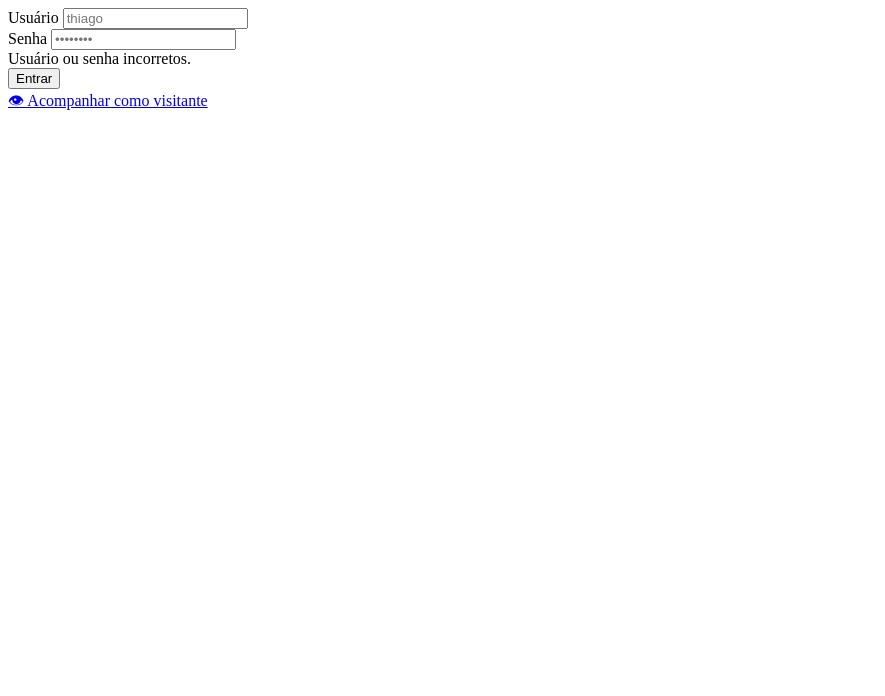
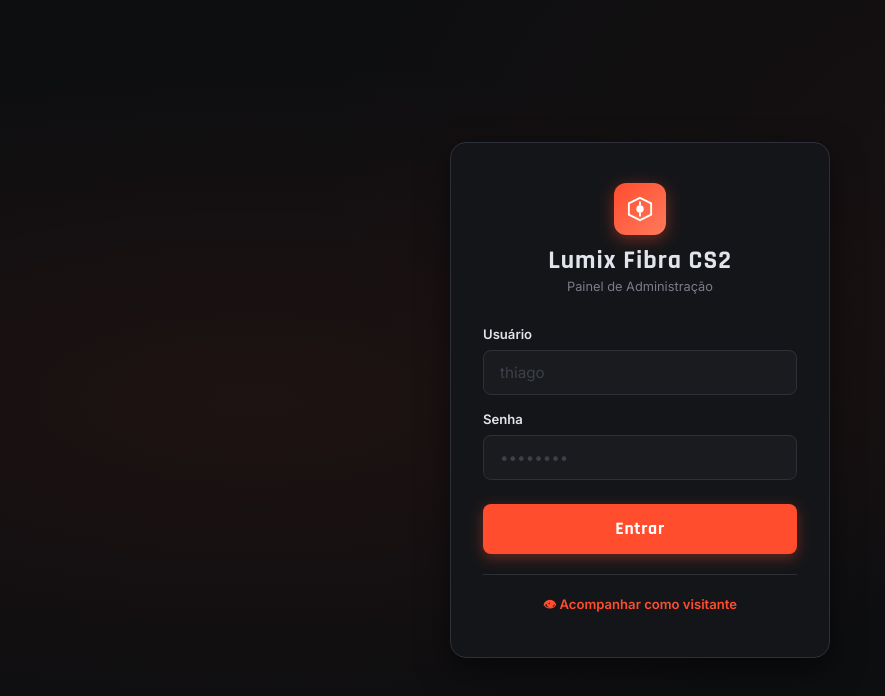
Before and after one commit to ThiagoFerreirared/cs-tournament, a plain HTML site: page index.html in a window 1280 px wide. Shown: the whole page, without its empty margins (0-885 px from the left). Drawn offline with Linux system fonts and the light colour scheme.

Commit message:
Update index.html

```diff
--- a/index.html
+++ b/index.html
@@ -7,12 +7,86 @@
   <link rel="preconnect" href="https://fonts.googleapis.com">
   <link href="https://fonts.googleapis.com/css2?family=Rajdhani:wght@700&family=Inter:wght@300..700&display=swap" rel="stylesheet">
   <style>
-    /* ... todo o CSS igual ao seu ... */
+    :root {
+      --color-bg:#0d0e10; --color-surface:#141518; --color-surface-2:#1a1b1f;
+      --color-border:#2e3038; --color-text:#e2e4ec; --color-text-muted:#7a7d8a;
+      --color-primary:#ff4d2e; --color-primary-hover:#e03f22;
+      --color-error:#e04060;
+      --font-display:'Rajdhani',sans-serif; --font-body:'Inter',sans-serif;
+      --radius-md:.5rem; --radius-lg:.75rem; --radius-xl:1rem;
+      --shadow-lg:0 12px 32px oklch(0 0 0 / 0.5);
+    }
+    *, *::before, *::after { box-sizing:border-box; margin:0; padding:0; }
+    html { -webkit-font-smoothing:antialiased; }
+    body {
+      min-height:100dvh; font-family:var(--font-body); background:var(--color-bg);
+      color:var(--color-text); display:flex; align-items:center; justify-content:center;
+      padding:1.5rem;
+      background-image: radial-gradient(ellipse at 20% 50%, oklch(from #ff4d2e l c h / 0.07) 0%, transparent 60%),
+                        radial-gradient(ellipse at 80% 20%, oklch(from #ff4d2e l c h / 0.04) 0%, transparent 50%);
+    }
+    .card {
+      background:var(--color-surface); border:1px solid var(--color-border);
+      border-radius:var(--radius-xl); padding:2.5rem 2rem;
+      max-width:380px; width:100%; box-shadow:var(--shadow-lg);
+    }
+    .logo {
+      display:flex; flex-direction:column; align-items:center; gap:.75rem;
+      margin-bottom:2rem; text-align:center;
+    }
+    .logo-icon {
+      width:52px; height:52px; border-radius:var(--radius-lg);
+      background: linear-gradient(135deg, var(--color-primary), #ff7a5c);
+      display:flex; align-items:center; justify-content:center;
+      box-shadow: 0 4px 16px oklch(from #ff4d2e l c h / 0.4);
+    }
+    .logo-icon svg { color:#fff; }
+    .logo h1 { font-family:var(--font-display); font-size:1.6rem; font-weight:700; letter-spacing:.04em; line-height:1.1; }
+    .logo p { font-size:.8rem; color:var(--color-text-muted); margin-top:.25rem; }
+    .form-group { display:flex; flex-direction:column; gap:.5rem; margin-bottom:1rem; }
+    .form-label { font-size:.82rem; font-weight:600; color:var(--color-text); }
+    .form-input {
+      background:var(--color-surface-2); border:1px solid var(--color-border);
+      border-radius:var(--radius-md); padding:.75rem 1rem;
+      font-size:.95rem; color:var(--color-text); font-family:var(--font-body);
+      transition: border-color .18s, box-shadow .18s;
+      width:100%;
+    }
+    .form-input:focus { outline:none; border-color:var(--color-primary); box-shadow:0 0 0 3px oklch(from #ff4d2e l c h / 0.15); }
+    .form-input::placeholder { color:#3d404a; }
+    .btn {
+      width:100%; padding:.85rem; border-radius:var(--radius-md);
+      background:var(--color-primary); color:#fff; font-family:var(--font-display);
+      font-size:1.1rem; font-weight:700; letter-spacing:.04em;
+      border:none; cursor:pointer; margin-top:.5rem;
+      transition: background .18s, transform .1s, box-shadow .18s;
+      box-shadow: 0 4px 14px oklch(from #ff4d2e l c h / 0.35);
+    }
+    .btn:hover { background:var(--color-primary-hover); transform:translateY(-1px); }
+    .btn:active { transform:translateY(0); }
+    .divider { height:1px; background:var(--color-border); margin:1.25rem 0; }
+    .link-row { text-align:center; font-size:.82rem; color:var(--color-text-muted); }
+    .link-row a { color:var(--color-primary); text-decoration:none; font-weight:600; }
+    .link-row a:hover { text-decoration:underline; }
+    #login-error { font-size:.8rem; color:var(--color-error); margin-top:.5rem; display:none; text-align:center; }
   </style>
 </head>
 <body>
   <div class="card">
-    <!-- logo igual -->
+    <div class="logo">
+      <div class="logo-icon">
+        <svg width="26" height="26" viewBox="0 0 28 28" fill="none">
+          <polygon points="14,2 26,8 26,20 14,26 2,20 2,8" fill="none" stroke="currentColor" stroke-width="2"/>
+          <circle cx="14" cy="14" r="4" fill="currentColor"/>
+          <line x1="14" y1="6" x2="14" y2="10" stroke="currentColor" stroke-width="2"/>
+          <line x1="14" y1="18" x2="14" y2="22" stroke="currentColor" stroke-width="2"/>
+        </svg>
+      </div>
+      <div>
+        <h1>Lumix Fibra CS2</h1>
+        <p>Painel de Administração</p>
+      </div>
+    </div>
 
     <div class="form-group">
       <label class="form-label" for="login-user">Usuário</label>
@@ -37,6 +111,3 @@
   <script src="js/auth.js"></script>
 </body>
 </html>
-  <script src="js/auth.js"></script>
-</body>
-</html>
```
